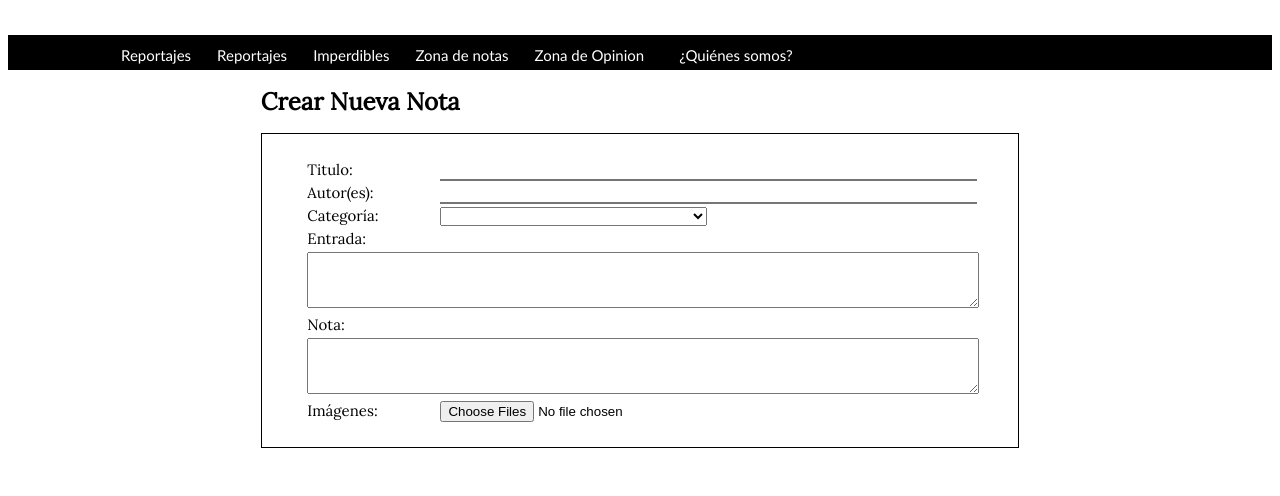
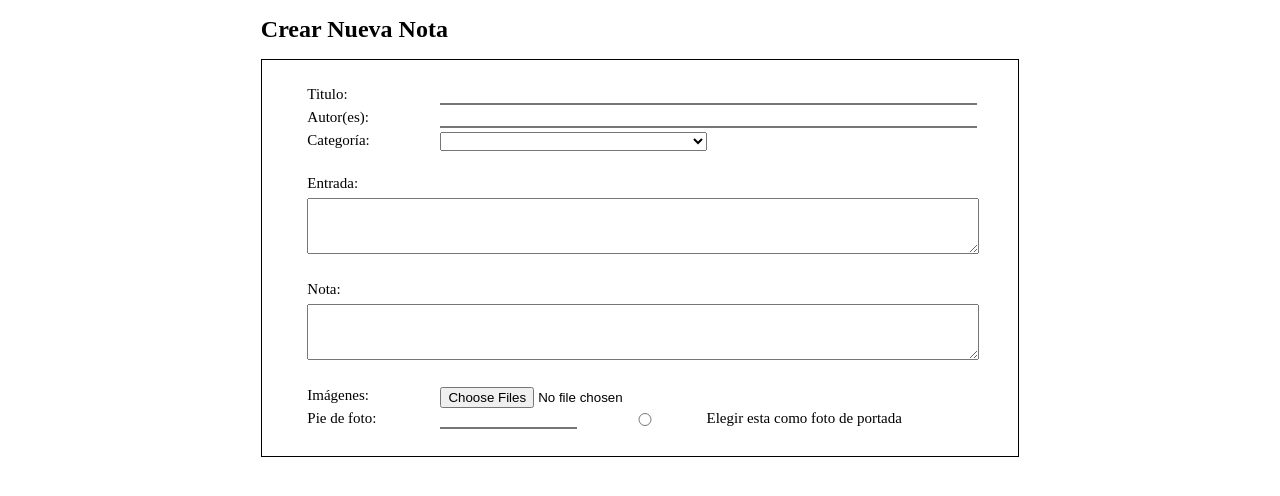
Before and after one commit to catziri1/ZonaDocsFront, an Angular app: page / in a window 1280 px wide. Shown: the top 496 px of the page. Built offline with nearby package versions, Linux system fonts and the light colour scheme.

Commit message:
Form second commit

```diff
--- a/src/app/notas/form/form.component.css
+++ b/src/app/notas/form/form.component.css
@@ -1,50 +1,3 @@
-body {
-  margin: 0;
-  background-color: #ffffff;}
-
-ul.topnav {
-  list-style-type: none;
-  margin-top: 25px;
-  padding: 0 100px;
-  overflow: hidden;
-  background-color: #000000;
-  height: 35px;
-
-}
-ul.topnav2 {
-  list-style-type: none;
-  margin-top: 10px;
-  padding: 0 10px;
-  overflow: hidden;
-  background-color: #ffffff;
-  height: 0;
-
-}
-
-ul.topnav li {float: left;}
-#capa1{ position:absolute; z-index:1;}
-
-ul.topnav li a {
-  display: block;
-  color: white;
-  text-align: center;
-  padding: 11px 13px;
-  text-decoration: none;
-  font-family: 'Trebuchet MS', 'Lucida Sans Unicode', 'Lucida Grande', 'Lucida Sans', Arial, sans-serif;
-  font-size: 15px;
-
-}
-
-ul.topnav li a:hover:not(.active) {background-color: #111;}
-ul.topnav li a.active {background-color: #4CAF50;}
-ul.topnav li.right {float: left ; ;}
-ul.topnav ul.right {float: right ;position: center; margin-top: 2px;;}
-@media screen and (max-width: 600px) {
-  ul.topnav li.left,
-  ul.topnav li {float: none;}
-}
-
-
 .container{
     font-family: Lora;
     font-size: 12px;
--- a/src/app/notas/form/form.component.html
+++ b/src/app/notas/form/form.component.html
@@ -1,30 +1,3 @@
-
-
-<ul class="topnav2"></ul>
-<div style="list-style:none; margin-left: 95px;" id="capa1" >
-    <li class="left"><a href="#logo"></a></li>
-</div>
-<div>
-    <ul class="topnav">
-      <!-- <li><a class="Reportajes" href="#home">Reportajes</a></li>-->
-      <li><a href="#Reportajes">Reportajes</a></li>
-      <li><a href="#Reportajes">Reportajes</a></li>
-      <li></li>
-      <li><a href="#Imperdibles">Imperdibles</a></li>
-      <li></li>
-      <li><a href="#Zona de notas">Zona de notas</a></li>
-      <li></li>
-      <li><a href="#Zona de Opinion">Zona de Opinion</a></li>
-      <li>></li>
-      <li><a href="#quienes somos">¿Quiénes somos?</a></li>
-      <li style="list-style:none; margin-left: 100px; margin-right: 10px; margin-top: 3px;;"  class="right"></li>
-      <li style="list-style:none; margin-right: 10px; margin-top: 3px;;" class="right"></li>
-      <li style="list-style:none; margin-right: 10px;  margin-top: 3px;;" class="right"></li>
-      <li style="list-style:none; margin-right: 10px;  margin-top: 3px;;"  class="right" style="margin-right: 100px;;"></li>
-    </ul>
-    </div>
-    <link rel="stylesheet" type="text/css" href="//fonts.googleapis.com/css?family=Lora" />
-
 <div class="container">
     <h1>Crear Nueva Nota</h1>
     <div class="content">
@@ -54,6 +27,7 @@
                 </select>
             </div>
         </div>
+        <br>
         <div class="row">
             <div class="col">
                 <a>Entrada:</a>
@@ -62,6 +36,7 @@
         <div class="row2">
             <textarea></textarea>
         </div>
+        <br>
         <div class="row">
             <div class="col">
                 <a>Nota:</a>
@@ -70,6 +45,7 @@
         <div class="row2">
                 <textarea></textarea>
         </div>
+        <br>
         <div class="row">
             <div class="col">
                 <a>Imágenes:</a>
@@ -79,5 +55,19 @@
                 accept="image/*" multiple>
             </div>
         </div>
+        <div class="row">
+            <div class="col">
+                <a>Pie de foto:</a>
+            </div>
+            <div class="col">
+                <input>
+            </div>
+            <div class="col">
+                    <input type="radio">
+                </div>
+            <div class="col">
+                <a>Elegir&nbsp;esta&nbsp;como&nbsp;foto&nbsp;de&nbsp;portada</a>
             </div>
         </div>
+    </div>
+</div>
```
Lines whose indentation alone changed are shown as unchanged.
